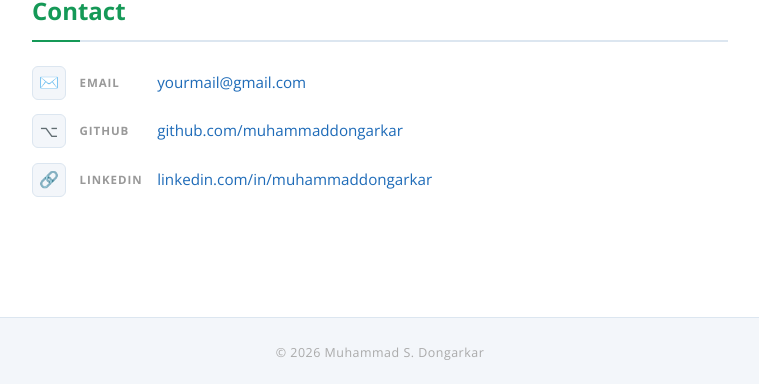
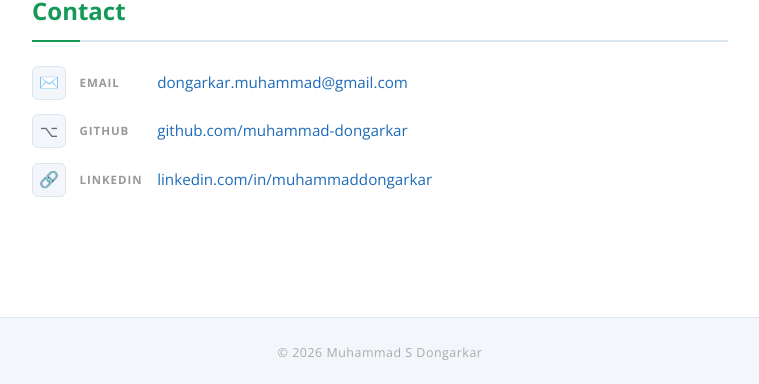
Before and after one commit to Muhammad-Dongarkar/github-portfolio, a plain HTML site: page index.html in a window 1280 px wide. Shown: the part 1693-2077 px from the top of the page, without its empty margins (260-1019 px from the left). Drawn offline with nearby package versions, Linux system fonts and the light colour scheme.

Commit message:
initial commit

```diff
--- a/index.html
+++ b/index.html
@@ -112,12 +112,12 @@
       <li>
         <div class="contact-icon">✉️</div>
         <span class="contact-label">Email</span>
-        <a href="mailto:yourmail@gmail.com">yourmail@gmail.com</a>
+        <a href="mailto:dongarkar.muhammad@gmail.com" target="_blank">dongarkar.muhammad@gmail.com</a>
       </li>
       <li>
         <div class="contact-icon">⌥</div>
         <span class="contact-label">GitHub</span>
-        <a href="https://github.com/muhammaddongarkar" target="_blank">github.com/muhammaddongarkar</a>
+        <a href="https://github.com/muhammad-dongarkar" target="_blank">github.com/muhammad-dongarkar</a>
       </li>
       <li>
         <div class="contact-icon">🔗</div>
@@ -129,7 +129,7 @@
 
 </main>
 
-<footer>© 2026 Muhammad S. Dongarkar</footer>
+<footer>© 2026 Muhammad S Dongarkar</footer>
 
 <script>
   // Scroll reveal
```
